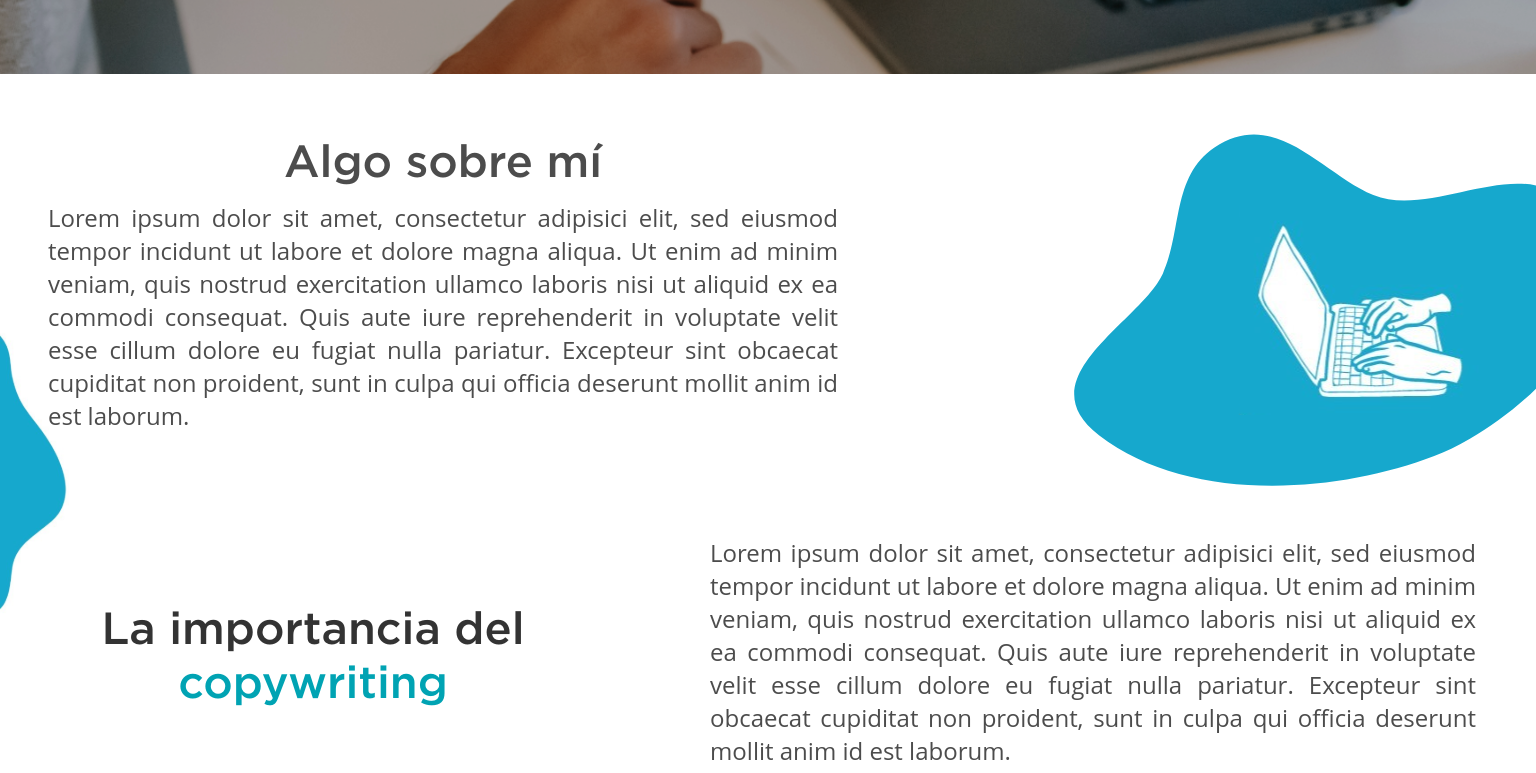
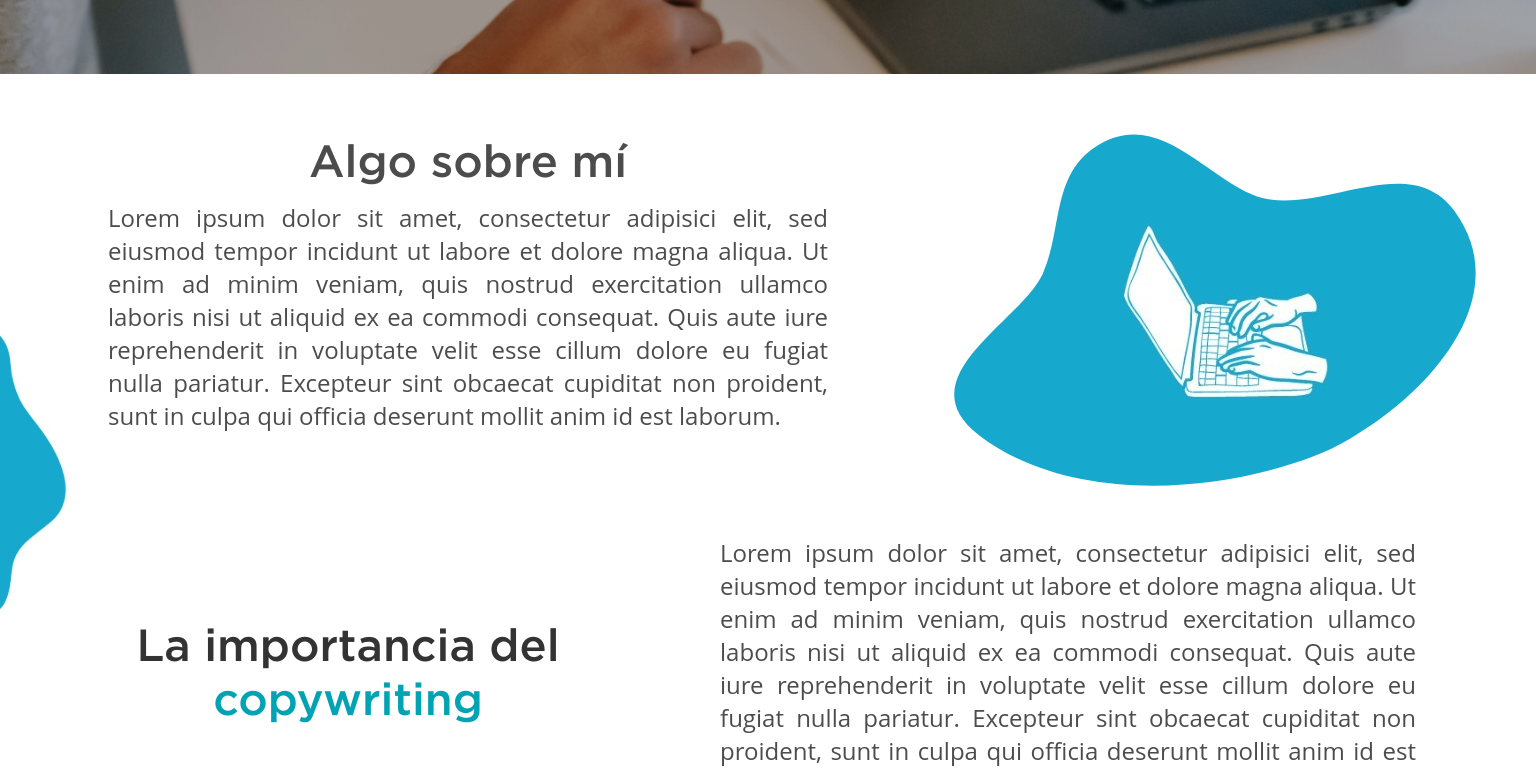
Before and after one commit to LucasZorzin/proyecto-jose, a React (Create React App) app: page / in a window 1536 px wide. Shown: the part 480-1253 px from the top of the page. Built offline with nearby package versions, Linux system fonts and the light colour scheme.

Commit message:
max-width in home section

```diff
--- a/src/components/Home/Home.jsx
+++ b/src/components/Home/Home.jsx
@@ -1,6 +1,7 @@
 import React from "react";
 import "./Home.scss";
 import notebookVector from '../../assets/svg/notebook-vector.svg';
+import notebookVectorMax from '../../assets/svg/notebook-vector-max.svg';
 import notebook from '../../assets/svg/notebook.svg';
 import vector from '../../assets/svg/vector.svg';
 
@@ -21,6 +22,7 @@ function Home() {
 
                 <div className="col col-md-5 sobre-mi__vector">
                     <img className="notebookVector" src={notebookVector} alt="vector" />
+                    <img className="notebookVector notebookVectorMax" src={notebookVectorMax} alt="vector" />
                     <img className="notebook" src={notebook} alt="notebook" />
                 </div>
             </div>
--- a/src/components/Home/Home.scss
+++ b/src/components/Home/Home.scss
@@ -77,6 +77,9 @@ $font-2: "Open Sans"; //FUENTE Secundaria
         }
     }
 }
+.notebookVectorMax{
+    display: none;
+}
 
 .vector {
     position: absolute;
@@ -129,7 +132,7 @@ $font-2: "Open Sans"; //FUENTE Secundaria
     }
 }
 // Tablet
-@media (max-width: 768px) {
+@media (max-width: 991px) {
     .home-header {
         height: 275px;
         p {
@@ -269,12 +272,24 @@ $font-2: "Open Sans"; //FUENTE Secundaria
 
 // Desktop (large desktops, 1400px and up)
 @media (min-width: 1400px) {
+    .sobre-mi{
+        max-width: 1440px;
+        margin: auto;
+    }
+    .notebookVectorMax{
+        display: initial !important;
+    }
     .sobre-mi__vector {
         .notebookVector {
+            display: none;
             padding-top: 0 !important;
         }
         .notebook {
-            transform: translate(-20%, 0px) !important;
+            transform: translate(-50%, 0px) !important;
         }
     }
+    .i-copywriting{
+        max-width: 1440px;
+        margin: auto;
+    }
 }
```
Also changed, not shown: src/assets/svg/notebook-vector-max.svg (added).
